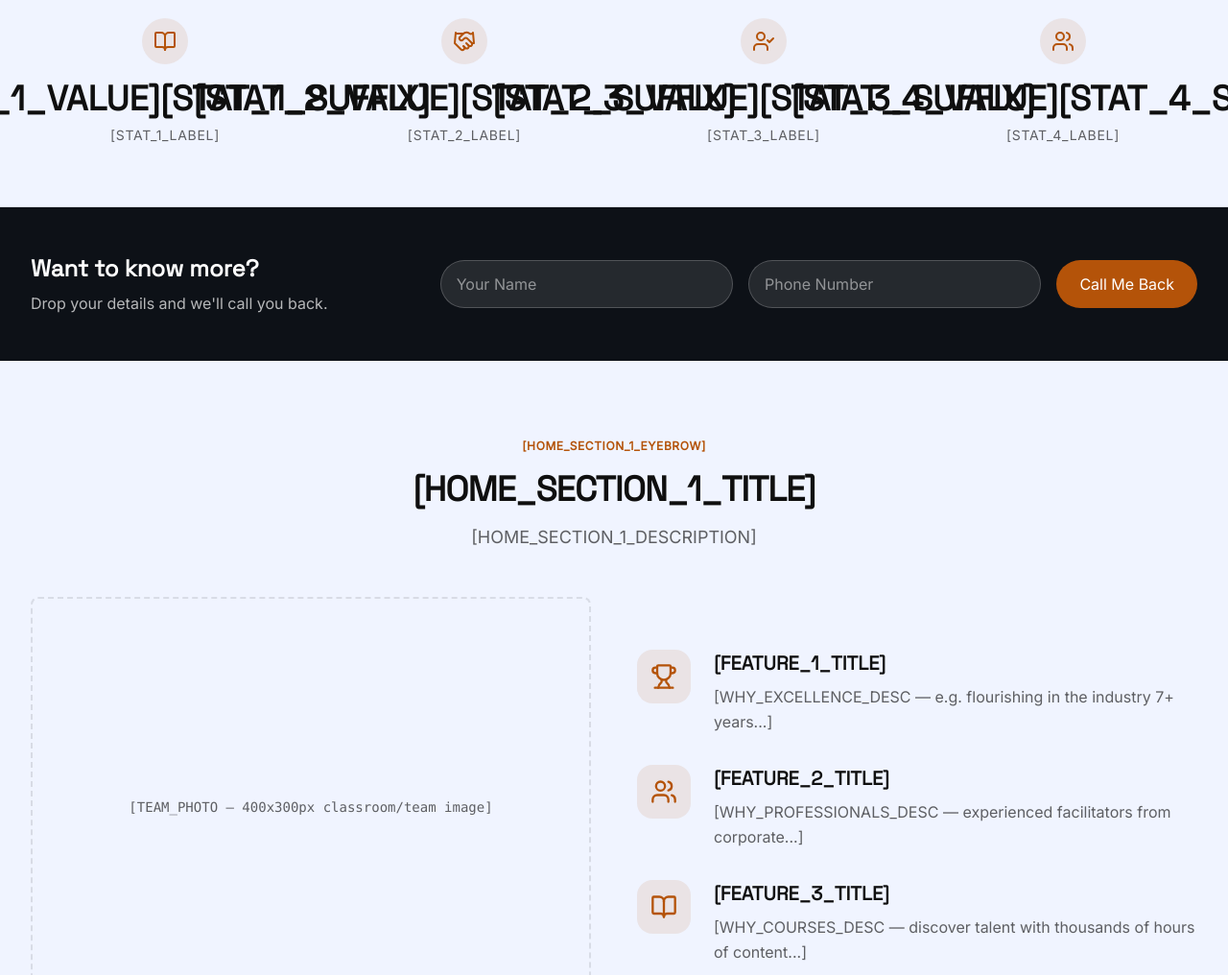
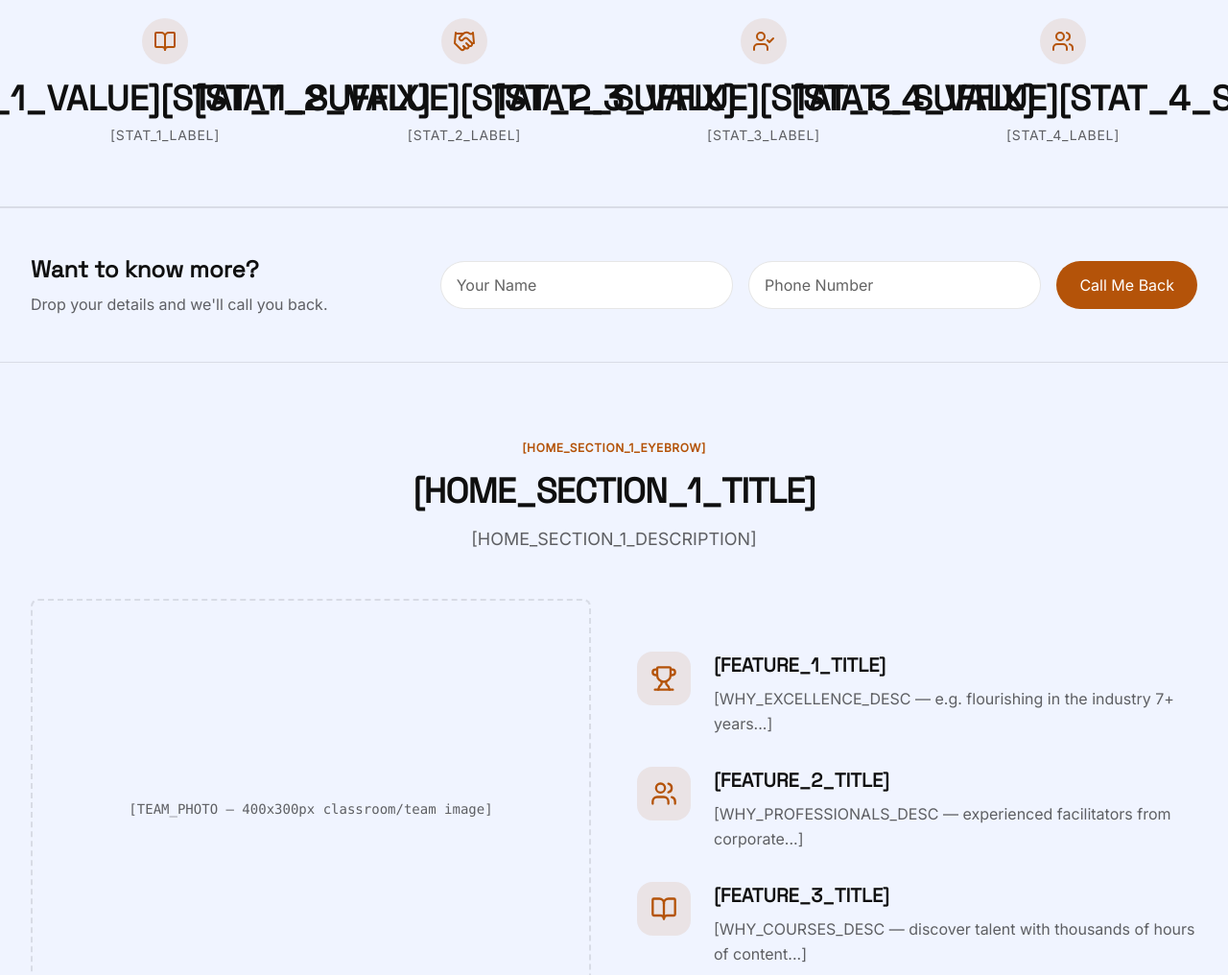
Before and after one commit to abi-0611/CodePro, an Astro site: page / in a window 1280 px wide. Shown: the part 804-1820 px from the top of the page at 96% size. Built offline with nearby package versions, Linux system fonts and the light colour scheme; Astro itself is replaced by a stand-in of ours; a web font is replaced by a local one.

Commit message:
style: make enquiry snippet match page

```diff
--- a/src/components/EnquirySnippet.astro
+++ b/src/components/EnquirySnippet.astro
@@ -1,22 +1,22 @@
 ---
 ---
-<section class="bg-[var(--color-dark-bg-val)] py-12" id="enquiry-section">
+<section class="bg-[var(--color-surface-alt-val)] py-12 border-y border-[var(--color-border-val)]" id="enquiry-section">
   <div class="max-w-7xl mx-auto px-4 sm:px-6 lg:px-8">
     <div class="flex flex-col md:flex-row items-center justify-between gap-8">
-      <div class="text-white md:w-1/3">
-        <h2 class="text-2xl font-bold font-heading mb-2">Want to know more?</h2>
-        <p class="text-white/70">Drop your details and we'll call you back.</p>
+      <div class="md:w-1/3">
+        <h2 class="text-2xl font-bold font-heading mb-2 text-[var(--color-ink-val)]">Want to know more?</h2>
+        <p class="text-[var(--color-muted-val)]">Drop your details and we'll call you back.</p>
       </div>
 
       <form id="snippet-form" class="w-full md:w-2/3 flex flex-col sm:flex-row gap-4" novalidate>
         <div class="flex-1 relative">
           <label for="snippet-name" class="sr-only">Your Name</label>
-          <input type="text" id="snippet-name" required placeholder="Your Name" class="w-full px-4 py-3 rounded-full bg-white/10 border border-white/20 text-white placeholder-white/50 focus:outline-none focus:border-[var(--color-primary-val)] focus:bg-white/20 transition-all" />
+          <input type="text" id="snippet-name" required placeholder="Your Name" class="w-full px-4 py-3 rounded-full bg-[var(--color-surface-val)] border border-[var(--color-border-val)] text-[var(--color-ink-val)] placeholder:text-[var(--color-muted-val)] focus:outline-none focus:border-[var(--color-primary-val)] transition-all" />
           <span class="error-message text-red-400 text-xs absolute -bottom-5 left-4 hidden">Required</span>
         </div>
         <div class="flex-1 relative">
           <label for="snippet-phone" class="sr-only">Phone Number</label>
-          <input type="tel" id="snippet-phone" required pattern="[0-9]{10}" placeholder="Phone Number" class="w-full px-4 py-3 rounded-full bg-white/10 border border-white/20 text-white placeholder-white/50 focus:outline-none focus:border-[var(--color-primary-val)] focus:bg-white/20 transition-all" />
+          <input type="tel" id="snippet-phone" required pattern="[0-9]{10}" placeholder="Phone Number" class="w-full px-4 py-3 rounded-full bg-[var(--color-surface-val)] border border-[var(--color-border-val)] text-[var(--color-ink-val)] placeholder:text-[var(--color-muted-val)] focus:outline-none focus:border-[var(--color-primary-val)] transition-all" />
           <span class="error-message text-red-400 text-xs absolute -bottom-5 left-4 hidden">Valid 10-digit number</span>
         </div>
         <button type="submit" class="button primary whitespace-nowrap rounded-full px-8">
```
